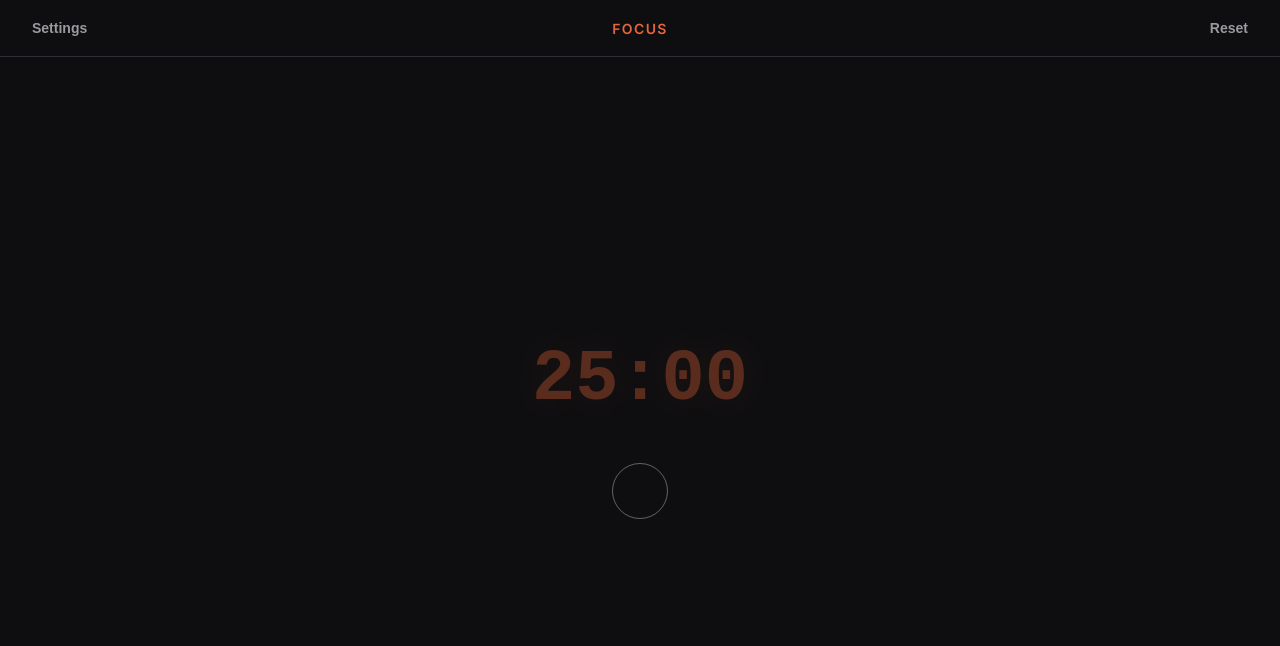
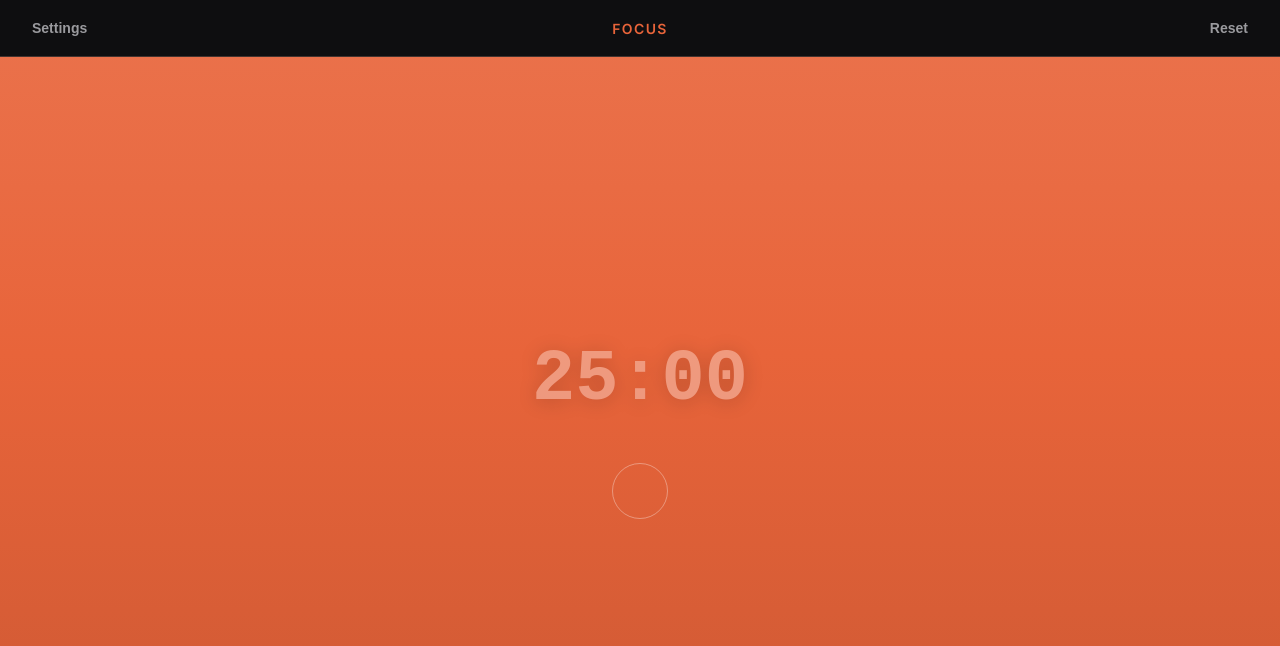
Before and after one commit to gattoa/pomodoro-timer, a website built with Vite: page index.html in a window 1280 px wide. Built offline with nearby package versions, Linux system fonts and the light colour scheme; some icons are missing; a web font is replaced by a local one.

Commit message:
Added Hourglass Animation

```diff
--- a/src/main.js
+++ b/src/main.js
@@ -51,12 +51,59 @@ const appTitle = document.getElementById('app-title');
 const timeDisplay = document.getElementById('time-display');
 const startPauseBtn = document.getElementById('start-pause-btn');
 const resetBtn = document.getElementById('reset-btn');
+const mainEl = document.querySelector('.main');
 const sessionHistoryEl = document.getElementById('session-history');
 
 let timeRemaining = workDuration;
 let isRunning = false;
 let currentMode = 'work';
 let intervalId = null;
+
+// ── Hourglass color ranges ──
+// Start colors match --color-work / --color-break so title and fill are in sync
+// Focus: red-orange → deep crimson | Break: teal → emerald green
+const HOURGLASS_COLORS = {
+    work: { start: [232, 100, 58], end: [204, 44, 44] },
+    break: { start: [56, 178, 163], end: [46, 204, 113] },
+};
+
+function lerpColor(a, b, t) {
+    const r = Math.round(a[0] + (b[0] - a[0]) * t);
+    const g = Math.round(a[1] + (b[1] - a[1]) * t);
+    const bl = Math.round(a[2] + (b[2] - a[2]) * t);
+    return `rgb(${r}, ${g}, ${bl})`;
+}
+
+function hourglassEase(timeRemaining) {
+    // Three phases:
+    //   1. Bulk of countdown: barely shifts       (0 → 0.10)
+    //   2. 30s → 15s: subtle warmup               (0.10 → 0.25)
+    //   3. Final 15s: dramatic, urgent color shift (0.25 → 1.0)
+    const total = currentMode === 'work' ? workDuration : breakDuration;
+
+    if (timeRemaining > 30) {
+        const t = 1 - ((timeRemaining - 30) / (total - 30));
+        return t * 0.10;
+    }
+    if (timeRemaining > 15) {
+        const t = 1 - ((timeRemaining - 15) / 15);
+        return 0.10 + t * 0.15;
+    }
+    // Final 15s: cubic ease-in for aggressive ramp
+    const t = 1 - (timeRemaining / 15);
+    const eased = t * t * t;
+    return 0.25 + eased * 0.75;
+}
+
+function updateHourglass() {
+    const total = currentMode === 'work' ? workDuration : breakDuration;
+    const pct = timeRemaining / total;
+    const colorProgress = hourglassEase(timeRemaining);
+    const colors = HOURGLASS_COLORS[currentMode];
+    const color = lerpColor(colors.start, colors.end, colorProgress);
+    mainEl.style.setProperty('--fill-pct', pct);
+    mainEl.style.setProperty('--fill-color', color);
+}
 
 function formatTime(seconds) {
     const m = String(Math.floor(seconds / 60)).padStart(2, '0');
@@ -90,6 +137,7 @@ function updateDisplay() {
     startPauseBtn.classList.toggle('btn-icon--paused', !isRunning);
     timeDisplay.classList.toggle('time-display--paused', !isRunning);
     renderDots();
+    updateHourglass();
 }
 
 function switchMode() {
@@ -97,6 +145,14 @@ function switchMode() {
     saveHistory();
     currentMode = currentMode === 'work' ? 'break' : 'work';
     timeRemaining = currentMode === 'work' ? workDuration : breakDuration;
+
+    // Instant refill: skip the grow-back animation, keep color dissolve
+    mainEl.classList.add('hourglass-refill');
+    requestAnimationFrame(() => {
+        requestAnimationFrame(() => {
+            mainEl.classList.remove('hourglass-refill');
+        });
+    });
 }
 
 function tick() {
--- a/src/style.css
+++ b/src/style.css
@@ -99,11 +99,15 @@ body {
     display: flex;
     flex-direction: column;
     flex: 1;
+    position: relative;
+    z-index: 1;
 }
 
 /* ── Top Bar ── */
 .top-bar {
     position: relative;
+    background-color: var(--color-bg);
+    z-index: 2;
 }
 
 /* ── App Header ── */
@@ -152,12 +156,41 @@ body {
     align-items: center;
     justify-content: center;
     padding: var(--space-xl);
+    position: relative;
+    overflow: hidden;
+    --fill-color: rgb(232, 100, 58);
+    --fill-pct: 1;
+}
+
+/* ── Hourglass Fill ── */
+.main::before {
+    content: '';
+    position: absolute;
+    inset: 0;
+    z-index: 0;
+    background: linear-gradient(
+        to bottom,
+        color-mix(in srgb, var(--fill-color), white 8%) 0%,
+        var(--fill-color) 40%,
+        color-mix(in srgb, var(--fill-color), black 12%) 100%
+    );
+    transform: scaleY(var(--fill-pct, 1));
+    transform-origin: bottom center;
+    transition: transform 1s linear, background 0.4s ease;
+    will-change: transform;
+    pointer-events: none;
+}
+
+.main.hourglass-refill::before {
+    transition: background 0.8s ease;
 }
 
 /* ── Timer Container ── */
 .timer-container {
     padding: var(--space-xl);
     text-align: center;
+    position: relative;
+    z-index: 1;
 }
 
 /* ── Mode Themes ── */
@@ -165,18 +198,14 @@ body {
     color: var(--color-work);
 }
 
-#app[data-mode="work"] .time-display {
-    color: var(--color-work);
-    text-shadow: 0 0 32px var(--color-work-glow);
-}
-
 #app[data-mode="break"] .app-title {
     color: var(--color-break);
 }
 
+#app[data-mode="work"] .time-display,
 #app[data-mode="break"] .time-display {
-    color: var(--color-break);
-    text-shadow: 0 0 32px var(--color-break-glow);
+    color: #fff;
+    text-shadow: 0 2px 20px rgba(0, 0, 0, 0.5);
 }
 
 /* ── Time Display ── */
@@ -261,8 +290,10 @@ body {
     left: 0;
     right: 0;
     z-index: 10;
-    background-color: var(--color-bg);
-    border-bottom: 1px solid var(--color-border);
+    background-color: rgba(14, 14, 16, 0.85);
+    backdrop-filter: blur(12px);
+    -webkit-backdrop-filter: blur(12px);
+    border-bottom: 1px solid rgba(255, 255, 255, 0.1);
     max-height: 0;
     overflow: hidden;
     transition: max-height 0.3s ease;
@@ -331,19 +362,15 @@ body {
 }
 
 .session-dot--work {
-    background-color: var(--color-work);
-    opacity: 0.35;
+    background-color: rgba(255, 255, 255, 0.3);
 }
 
 .session-dot--break {
-    background-color: var(--color-break);
-    opacity: 0.35;
+    background-color: rgba(255, 255, 255, 0.3);
 }
 
-#app[data-mode="work"] .session-dot--active {
-    background-color: var(--color-work);
+#app[data-mode="work"] .session-dot--active,
+#app[data-mode="break"] .session-dot--active {
+    background-color: #fff;
+    box-shadow: 0 0 6px rgba(255, 255, 255, 0.5);
 }
-
-#app[data-mode="break"] .session-dot--active {
-    background-color: var(--color-break);
-}
```
